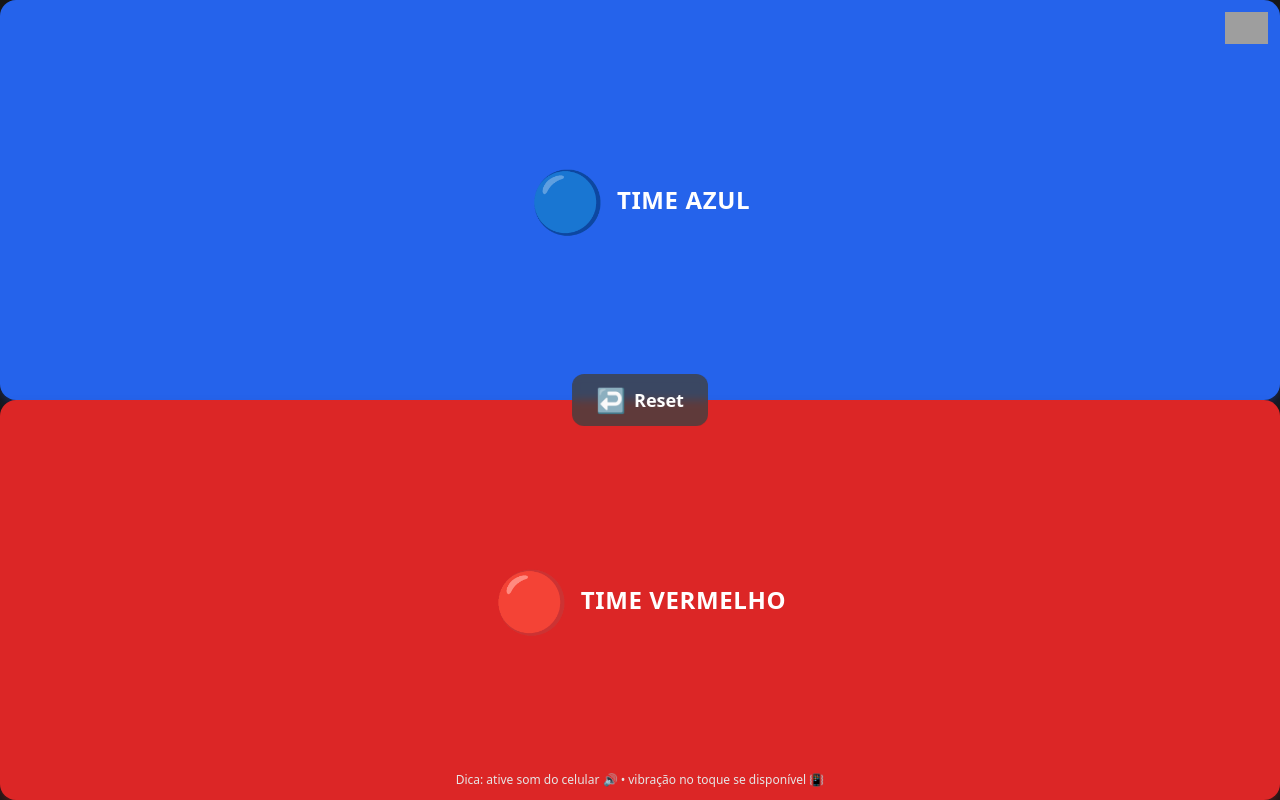
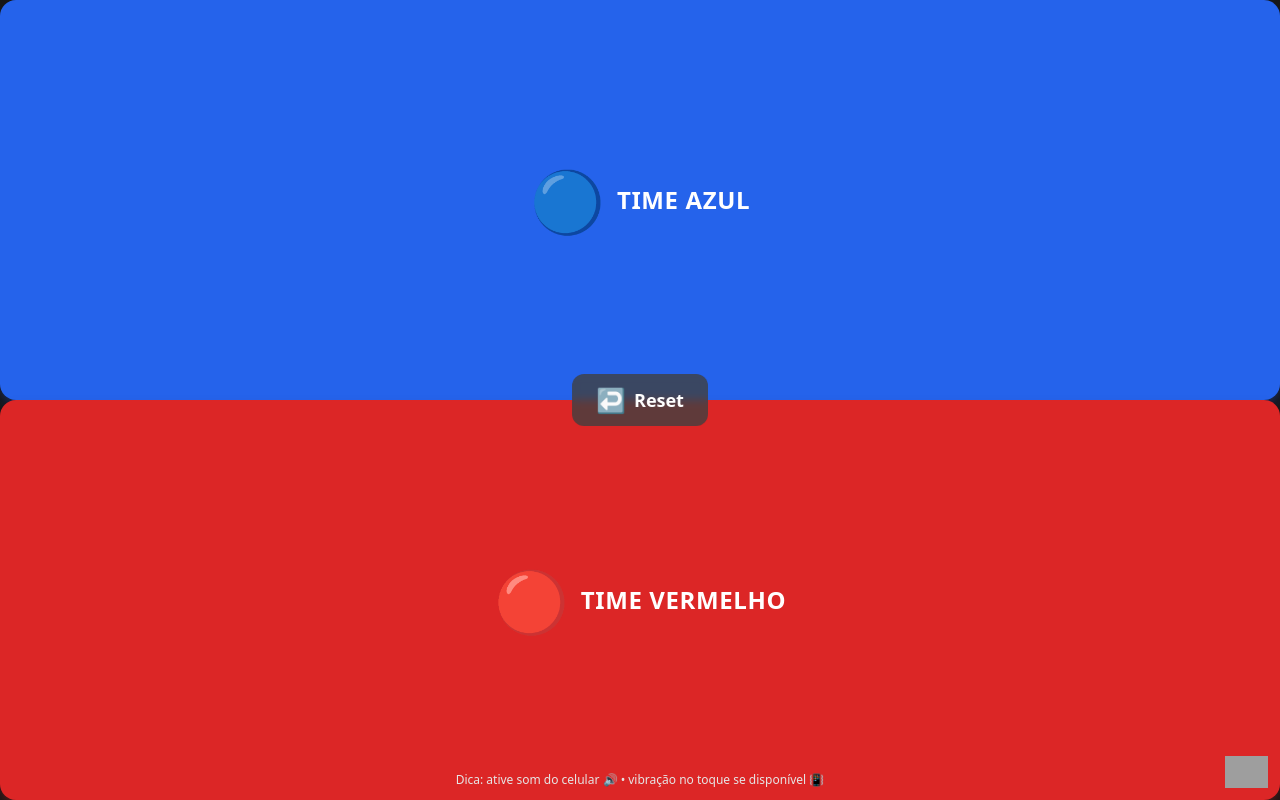
Before and after one commit to joveem/first-portfolio-website, a website: page build/tools/passa-ou-repassa/index.html in a window 1280 px wide. Drawn offline with nearby package versions, Linux system fonts and the light colour scheme; grey boxes are pictures that could not be loaded.

Commit message:
[ FAKE-STASH ]

```diff
--- a/build/tools/passa-ou-repassa/index.html
+++ b/build/tools/passa-ou-repassa/index.html
@@ -26,12 +26,12 @@
   <main class="relative min-h-dvh flex flex-col items-stretch p-0">
 
     <!-- Botões principais empilhados (retrato) -->
-    <a href="https://jovdev.com" target="_blank" rel="noopener noreferrer" class="absolute top-3 right-3 z-50">
-      <img src="https://jovdev-ws-fe-01-cdn-01.s3.sa-east-1.amazonaws.com/public/images/logo/jovdev-logo-white-red.png"
+    <a href="https://jovdev.com/joveem" rel="noopener noreferrer" class="absolute bottom-3 right-3 z-50">
+      <img src="https://jovdev-ws-fe-01-cdn-01.s3.sa-east-1.amazonaws.com/public/images/logo/jovdev-logo-white-black.png"
         alt="JovDev" class="h-8 w-auto object-contain select-none pointer-events-auto" />
     </a>
 
-    <section class="flex flex-col flex-1 min-h-dvh gap-0">
+    <section class="flex flex-col flex-1 min-h-dvh gap-0 overflow-hidden">
       <button id="blueBtn"
         class="flex-1 rounded-2xl bg-blue-600 active:scale-[0.98] shadow-lg shadow-blue-900/50 ring-0 transition-all duration-150 ease-out touch-manipulation py-10 sm:py-12 px-4">
         <div class="flex items-center justify-center gap-3 select-none">
```
